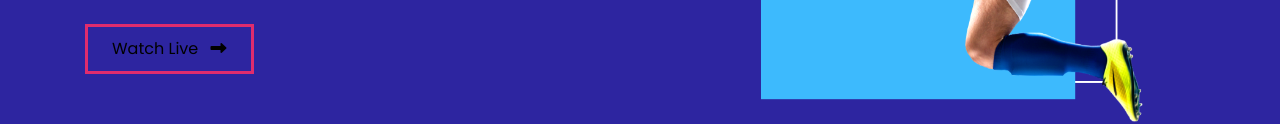
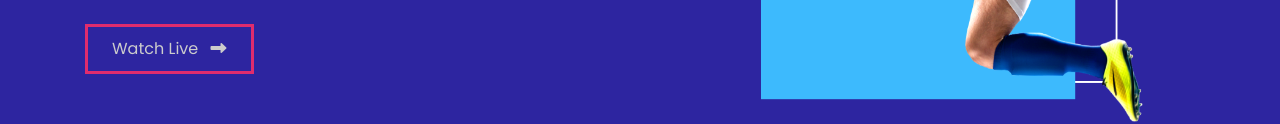
Before and after one commit to mdsagar333/assignment-2-football-club, a plain HTML site: page index.html in a window 1280 px wide. In both pictures the pointer is over the link "Watch Live". Shown: the part 379-503 px from the top of the page. Drawn offline with Linux system fonts and the light colour scheme.

Commit message:
button hover color fixed

```diff
--- a/style.css
+++ b/style.css
@@ -62,7 +62,7 @@ h6 {
 .btn-stream:hover {
   background-color: transparent;
   border: 3px solid #e02c6d;
-  color: #000000;
+  color: #ccc;
 }
 
 .fa-long-arrow-alt-right {
```
